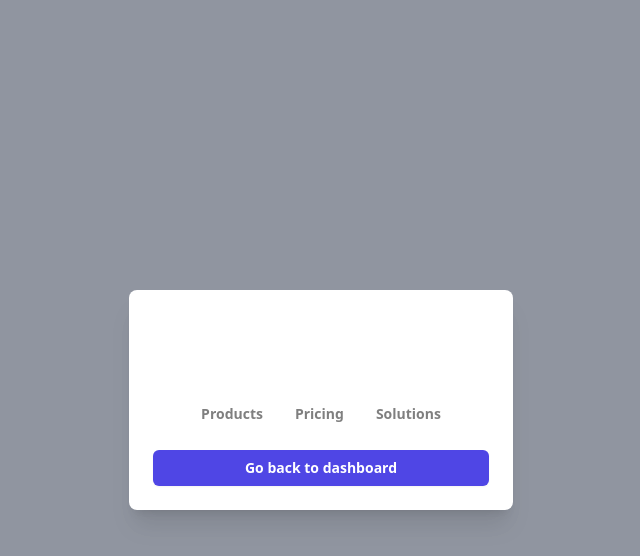
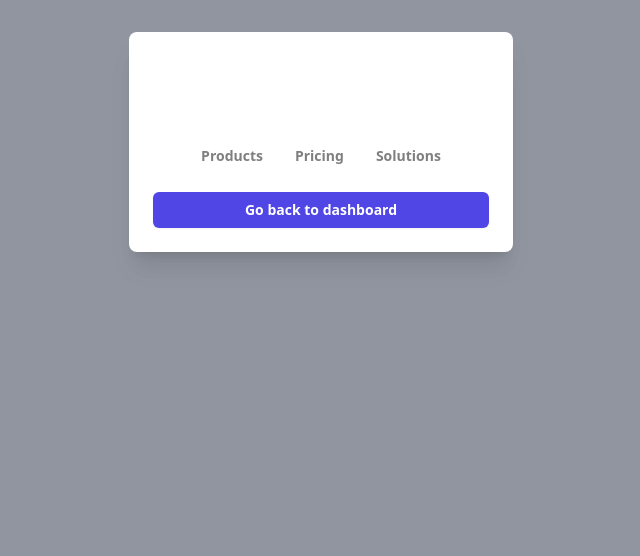
Before and after one commit to placidrod/react-ts-202409, a React (Vite) app: page / in a window 1280 px wide. Shown: the top 556 px of the page, without its empty margins (319-959 px from the left). Built offline with nearby package versions, Linux system fonts and the light colour scheme.

Commit message:
pop at page bottom

```diff
--- a/src/App.tsx
+++ b/src/App.tsx
@@ -15,7 +15,7 @@ export default function Modal() {
       />
 
       <div className="fixed inset-0 w-screen overflow-y-auto">
-        <div className="flex min-h-full items-end justify-center p-4 text-center sm:items-center sm:p-0">
+        <div className="flex items-end justify-center p-4 text-center sm:items-center sm:p-0">
           <DialogPanel
             transition
             className="relative transform overflow-hidden rounded-lg bg-white px-4 pb-4 pt-5 text-left shadow-xl transition-all data-[closed]:translate-y-4 data-[closed]:opacity-0 data-[enter]:duration-300 data-[leave]:duration-200 data-[enter]:ease-out data-[leave]:ease-in sm:my-8 sm:w-full sm:max-w-sm sm:p-6 data-[closed]:sm:translate-y-0 data-[closed]:sm:scale-95"
--- a/src/popover.tsx
+++ b/src/popover.tsx
@@ -54,7 +54,7 @@ export default function Pop() {
                 <p className="text-black/50">
                   Start integrating products and tools
                 </p>
-                <CBox />
+                {/* <CBox /> */}
               </a>
             </div>
             <div className="py-2 px-3">{/* <CBox /> */}</div>
@@ -62,7 +62,7 @@ export default function Pop() {
               <p className="text-black/50">
                 Start integrating products and tools
               </p>
-              {/* <CBox /> */}
+              <CBox />
             </div>
           </PopoverPanel>
         </Popover>
```
